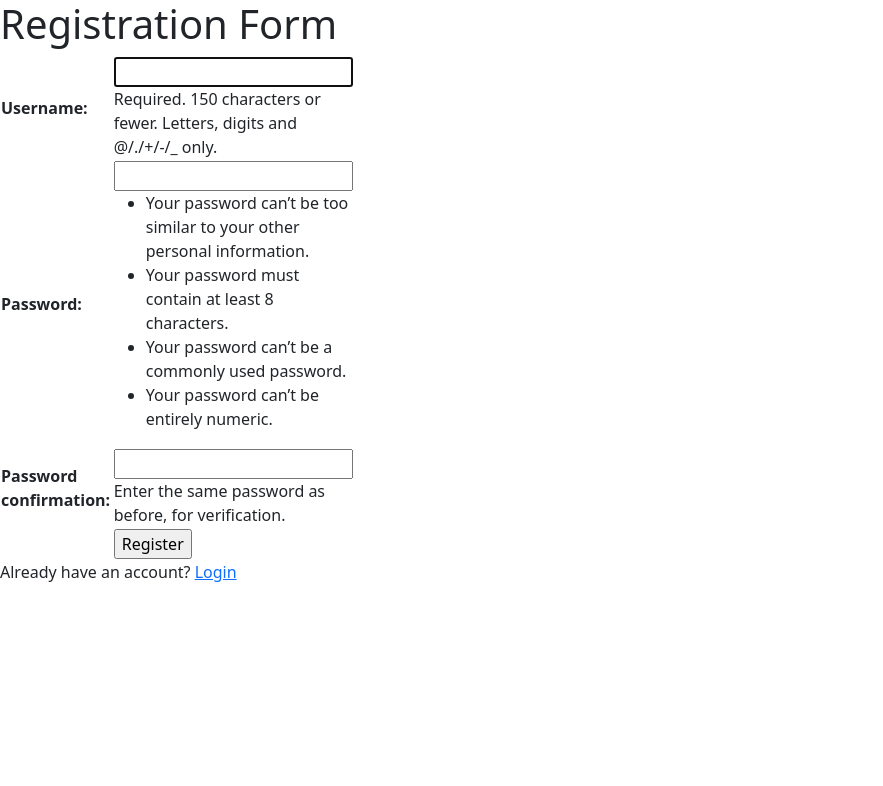
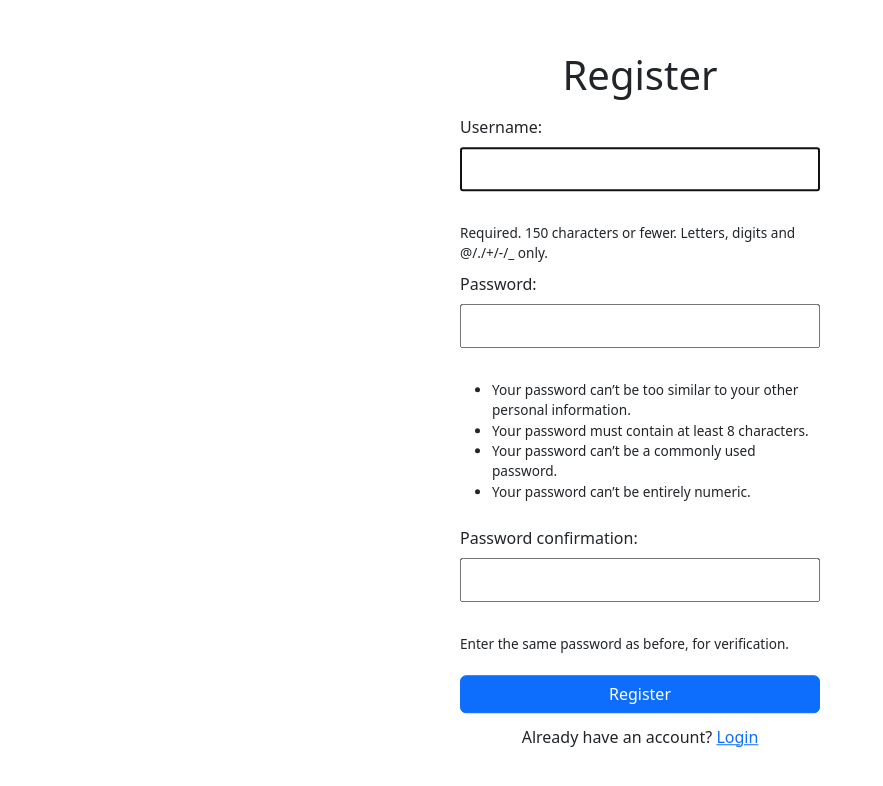
Before and after one commit to nayyara-airlangga/pbp-assignment, a Django app: page /todolist/register/ in a window 1280 px wide. Shown: the top 786 px of the page, without its empty margins (0-883 px from the left). Run offline with Django 4.2, Linux system fonts and the light colour scheme.

Commit message:
Style todolist register template

```diff
--- a/static/css/styles.css
+++ b/static/css/styles.css
@@ -26,10 +26,19 @@
   text-align: center;
 }
 
-.form-input {
+.form-input, form > input {
   margin-top: 0.5rem;
   margin-bottom: 0.5rem;
   padding: 0.5rem;
+}
+
+.form-input-description, form > span {
+  margin-bottom: 0.5rem;
+  font-size: 0.85rem;
+}
+
+.errorlist {
+  font-size: 0.85rem;
 }
 
 .form-btn {
--- a/todolist/templates/register.html
+++ b/todolist/templates/register.html
@@ -6,31 +6,22 @@
 
 {% block content %}
 
-<div class="register">
-
-  <h1>Registration Form</h1>
-
-  <form method="POST" action="">
+<div class="base">
+  <form class="form center" method="POST" action="">
     {% csrf_token %}
-    <table>
+    <h1 class="form-header">Register</h1>
       {{ form.as_table }}
-      <tr>
-        <td></td>
-        <td style="margin-bottom: 10px;"><input type="submit" name="submit" value="Register" /></td>
-      </tr>
-    </table>
-  </form>
+    <button class="btn btn-primary form-btn" type="submit" name="submit">Register</button>
+    <p class="form-info">Already have an account? <a href="{% url 'todolist:login' %}">Login</a></p>
 
     {% if messages %}
       <ul>
         {% for message in messages %}
-    <li>{{ message }}</li>
+        <li class="form-info">{{ message }}</li>
         {% endfor %}
       </ul>
     {% endif %}
-
-  Already have an account? <a href="{% url 'todolist:login' %}">Login</a>
-
+  </form>
 </div>
 
 {% endblock content %}
```
Also changed, not shown: todolist/templates/login.html (+6 -7 lines). Lines whose indentation alone changed are shown as unchanged.
